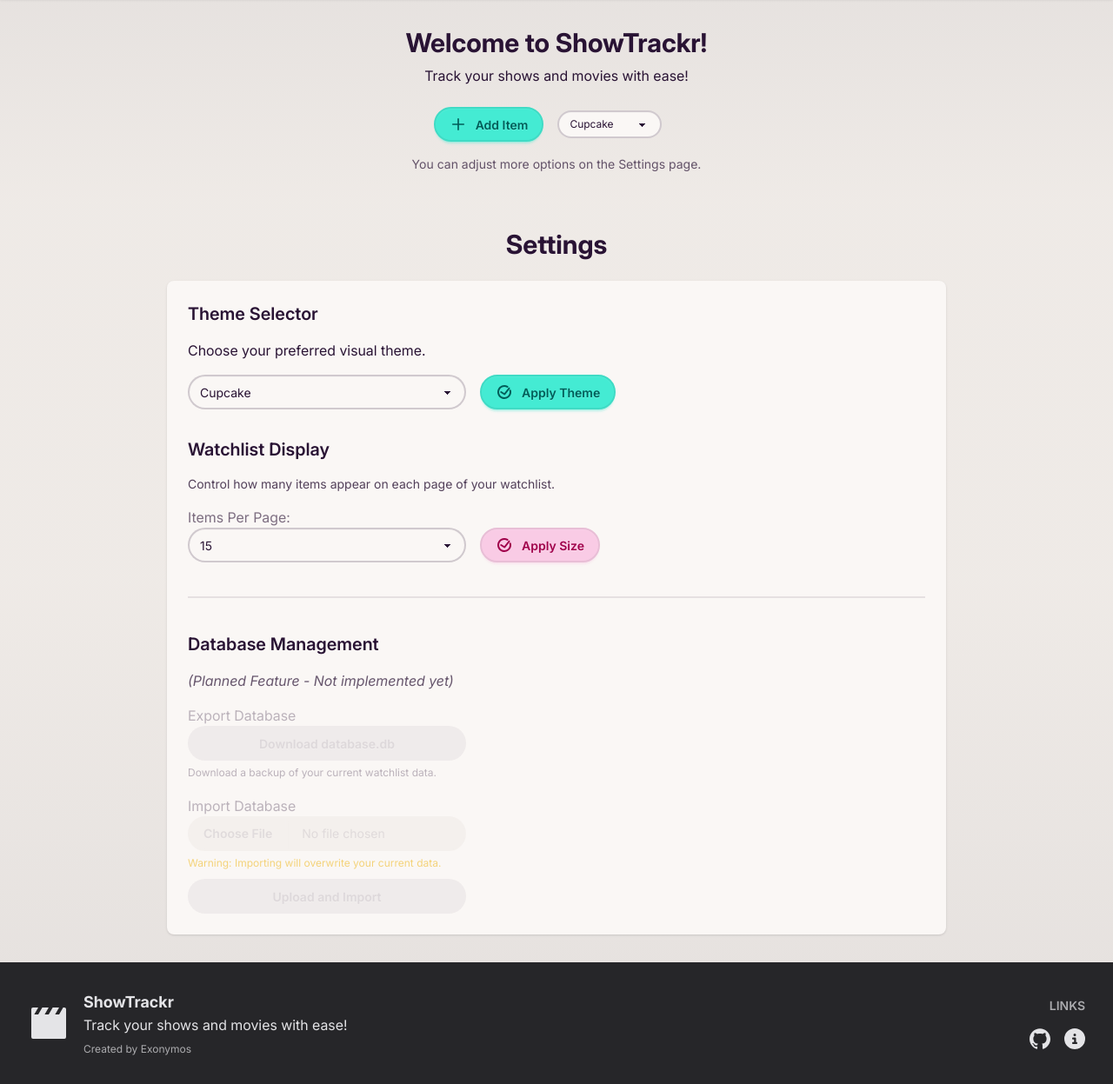
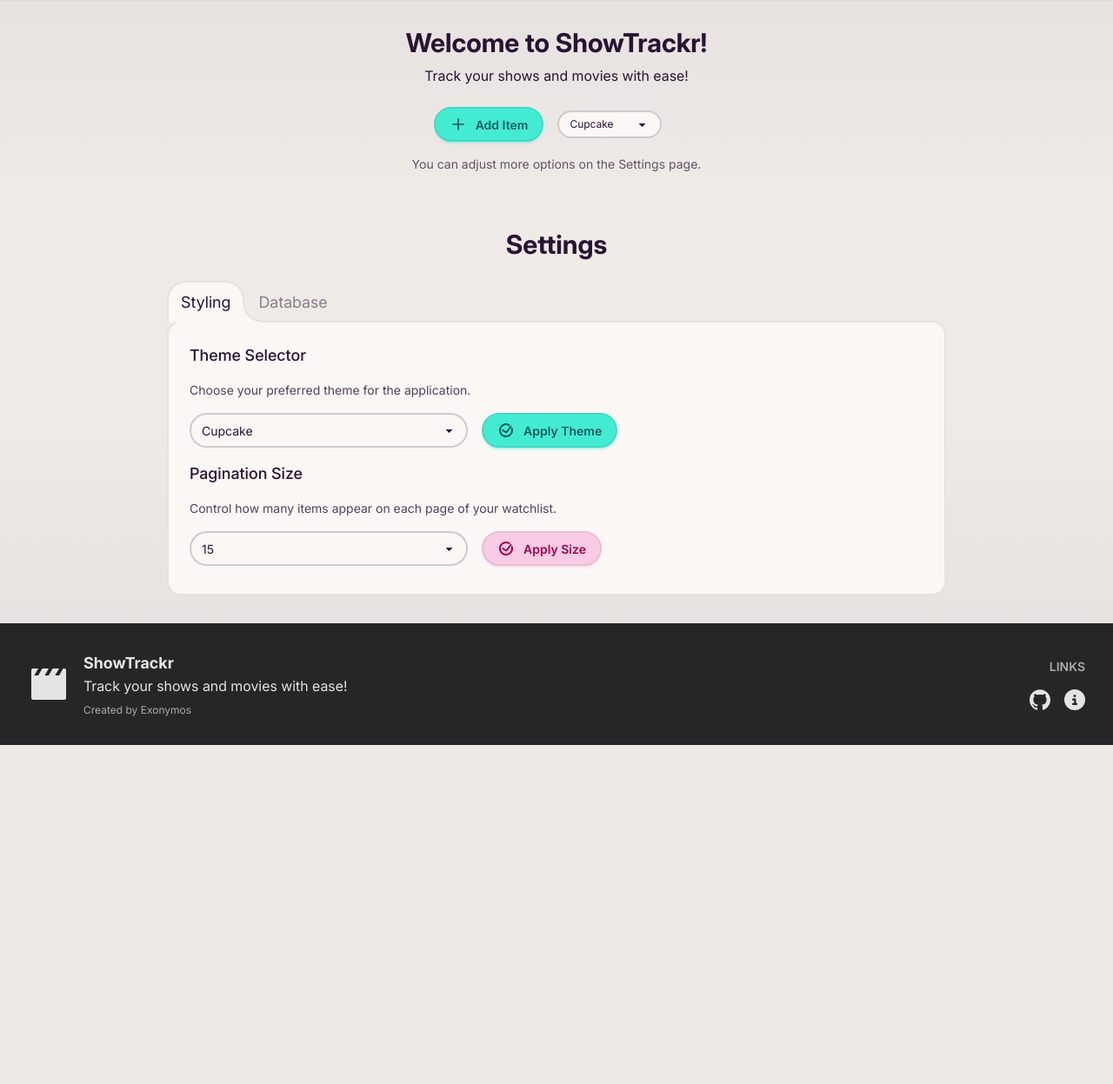
Before and after one commit to Exonymos/ShowTrackr-Web, a Flask app: page /settings/ in a window 1280 px wide. Shown: the part 65-1312 px from the top of the page at 87% size. After the commit the page ends 922 px from the top, so only its background shows below. Run offline with Flask 3, Linux system fonts and the light colour scheme; style sheets or scripts are compiled from the project's sources; parts of the project's set-up code (start-up, migrations or seed data) failed here and were passed over.

Commit message:
Add data export and import functionality to settings page
- Adds JSON backup import/export;
- Refactor settings page to use the tab styling;

```diff
--- a/src/watchlist/routes/settings.py
+++ b/src/watchlist/routes/settings.py
@@ -8,8 +8,17 @@ from flask import (
     current_app,
     url_for,
     redirect,
+    send_file,
+    flash,
 )
-from .. import config
+from .. import config, db
+from sqlalchemy.exc import SQLAlchemyError
+from ..models import WatchlistItem
+import json
+from datetime import datetime, date, timezone
+import io
+from werkzeug.utils import secure_filename
+import os
 
 settings_bp = Blueprint("settings", __name__, url_prefix="/settings")
 
@@ -68,3 +77,158 @@ def set_pagination_size():
         resp.headers["X-HX-Alert"] = "Invalid pagination size input."
         resp.headers["X-HX-Alert-Type"] = "error"
         return resp
+
+
+@settings_bp.route("/export_data", methods=["GET"])
+def export_data_json():
+    """Exports all watchlist items as a JSON file."""
+    try:
+        items = WatchlistItem.query.all()
+        data_to_export = []
+        for item in items:
+            item_dict = {
+                "title": item.title,
+                "type": item.type,
+                "year": item.year,
+                "tmdb_id": item.tmdb_id,
+                "imdb_id": item.imdb_id,
+                "boxd_id": item.boxd_id,
+                "overview": item.overview,
+                "poster_url": item.poster_url,
+                "status": item.status,
+                "rating": item.rating,
+                "notes": item.notes,
+                "date_added": item.date_added.isoformat() if item.date_added else None,
+                "date_watched": (
+                    item.date_watched.isoformat() if item.date_watched else None
+                ),
+            }
+            data_to_export.append(item_dict)
+
+        json_data = json.dumps(data_to_export, indent=2)
+
+        # Create a string IO buffer
+        str_io = io.StringIO()
+        str_io.write(json_data)
+        str_io.seek(0)
+
+        # Create a BytesIO buffer for send_file
+        bytes_io = io.BytesIO(str_io.read().encode("utf-8"))
+        bytes_io.seek(0)
+
+        timestamp = datetime.now().strftime("%Y%m%d_%H%M%S")
+        filename = f"showtrackr_backup_{timestamp}.json"
+
+        return send_file(
+            bytes_io,
+            mimetype="application/json",
+            as_attachment=True,
+            download_name=filename,
+        )
+
+    except Exception as e:
+        current_app.logger.error(f"Error during data export: {e}")
+        flash("Error exporting data. Please check logs.", "error")
+        return redirect(url_for("settings.show_settings"))
+
+
+ALLOWED_EXTENSIONS = {"json"}
+
+
+def allowed_file(filename):
+    return "." in filename and filename.rsplit(".", 1)[1].lower() in ALLOWED_EXTENSIONS
+
+
+@settings_bp.route("/import_data", methods=["POST"])
+def import_data_json():
+    """Imports watchlist items from an uploaded JSON file, replacing existing data."""
+    if "backup_file" not in request.files:
+        flash("No file part in the request.", "error")
+        return redirect(url_for("settings.show_settings"))
+
+    file = request.files["backup_file"]
+
+    if file.filename == "":
+        flash("No file selected for uploading.", "warning")
+        return redirect(url_for("settings.show_settings"))
+
+    if file and allowed_file(file.filename):
+        try:
+            # Read and parse the JSON file
+            json_data = file.read().decode("utf-8")
+            imported_items_raw = json.loads(json_data)
+
+            # CRITICAL: Delete existing items
+            db.session.query(WatchlistItem).delete()
+
+            new_items_to_add = []
+            items_skipped = 0
+
+            for raw_item in imported_items_raw:
+                # Basic validation for required fields
+                if not raw_item.get("title") or not raw_item.get("type"):
+                    items_skipped += 1
+                    current_app.logger.warning(
+                        f"Skipping item due to missing title or type: {raw_item.get('title', 'N/A')}"
+                    )
+                    continue
+
+                new_item = WatchlistItem(
+                    title=raw_item.get("title"),
+                    type=raw_item.get("type"),
+                    year=raw_item.get("year"),
+                    tmdb_id=raw_item.get("tmdb_id"),
+                    imdb_id=raw_item.get("imdb_id"),
+                    boxd_id=raw_item.get("boxd_id"),
+                    overview=raw_item.get("overview"),
+                    poster_url=raw_item.get("poster_url"),
+                    status=raw_item.get("status", "Watched"),
+                    rating=raw_item.get("rating"),
+                    notes=raw_item.get("notes"),
+                )
+
+                if raw_item.get("date_added"):
+                    try:
+                        new_item.date_added = datetime.fromisoformat(
+                            raw_item.get("date_added")
+                        )
+                    except ValueError:
+                        new_item.date_added = datetime.now(timezone.utc)
+                else:
+                    new_item.date_added = datetime.now(timezone.utc)
+
+                if raw_item.get("date_watched"):
+                    try:
+                        new_item.date_watched = date.fromisoformat(
+                            raw_item.get("date_watched")
+                        )
+                    except ValueError:
+                        new_item.date_watched = None
+
+                new_items_to_add.append(new_item)
+
+            db.session.add_all(new_items_to_add)
+            db.session.commit()
+
+            success_msg = f"{len(new_items_to_add)} items imported successfully."
+            if items_skipped > 0:
+                success_msg += (
+                    f" {items_skipped} items were skipped due to missing data."
+                )
+            flash(success_msg, "success")
+
+        except json.JSONDecodeError:
+            flash("Invalid JSON file. Please upload a valid backup.", "error")
+        except SQLAlchemyError as e:
+            db.session.rollback()
+            current_app.logger.error(f"Database error during import: {e}")
+            flash("Database error during import. Data rolled back.", "error")
+        except Exception as e:
+            db.session.rollback()
+            current_app.logger.error(f"Error during data import: {e}")
+            flash(f"An unexpected error occurred during import: {str(e)}", "error")
+
+        return redirect(url_for("settings.show_settings"))
+    else:
+        flash("Invalid file type. Please upload a .json file.", "error")
+        return redirect(url_for("settings.show_settings"))
--- a/src/watchlist/templates/_controls_bar_oob.html
+++ b/src/watchlist/templates/_controls_bar_oob.html
@@ -16,9 +16,7 @@
       <input type="search" id="search-input" name="search" class="grow text-sm" placeholder="Search by title..."
         value="{{ current_search if current_search else '' }}" hx-get="{{ url_for('main.load_watchlist') }}"
         hx-trigger="keyup changed delay:500ms, search" hx-target="#watchlist-content" hx-swap="innerHTML"
-        hx-indicator="#htmx-indicator" {# Include current filter and sort params when searching #}
-        hx-include="[name^='filter_'], [name='sort'], [name='order'], #search-input" hx-preserve="true" {# Preserve
-        input value across swaps #} />
+        hx-indicator="#htmx-indicator" hx-preserve="true" />
     </label>
   </div>
 
--- a/src/watchlist/templates/settings.html
+++ b/src/watchlist/templates/settings.html
@@ -4,15 +4,30 @@
 {% block title %}ShowTrackr - Settings{% endblock %}
 
 {% block content %}
+
 <div class="max-w-4xl mx-auto">
   <h1 class="text-3xl font-bold mb-6 text-center">Settings</h1>
 
-  <div class="bg-base-100 p-6 rounded-lg shadow space-y-8">
-    <!-- Theme Selector -->
-    <section>
-      <h2 class="text-xl font-semibold mb-4">Theme Selector</h2>
-      <p class="mb-4">Choose your preferred visual theme.</p>
+  <!-- Flash Messages Area -->
+  {% with messages = get_flashed_messages(with_categories=true) %}
+  {% if messages %}
+  <div class="mb-4 space-y-2">
+    {% for category, message in messages %}
+    <div class="alert alert-{{ category if category != 'message' else 'info' }} shadow-md text-sm">
+      <span>{{ message }}</span>
+    </div>
+    {% endfor %}
+  </div>
+  {% endif %}
+  {% endwith %}
 
+  <div role="tablist" class="tabs tabs-lift tabs-lg">
+    <!-- Tab 1: Styling -->
+    <input type="radio" name="setting_tabs" role="tab" class="tab" aria-label="Styling" checked />
+    <div role="tabpanel" class="tab-content bg-base-100 border-base-300 rounded-box p-6">
+      <!-- Theme Selector -->
+      <h2 class="text-lg font-medium mb-4">Theme Selector</h2>
+      <p class="mb-4 text-sm opacity-80">Choose your preferred theme for the application.</p>
       <form hx-post="{{ url_for('settings.set_theme') }}" hx-target="body" hx-swap="none"
         class="flex flex-wrap gap-4 items-center">
         <div class="form-control w-full max-w-xs">
@@ -36,19 +51,14 @@
           Apply Theme
         </button>
       </form>
-    </section>
 
-    <!-- Pagination Size Setting -->
-    <section>
-      <h2 class="text-xl font-semibold mb-4">Watchlist Display</h2>
+      <!-- Pagination Size Setting -->
+      <h2 class="text-lg font-medium mb-4 mt-4">Pagination Size</h2>
       <p class="mb-4 text-sm opacity-80">Control how many items appear on each page of your watchlist.</p>
 
       <form hx-post="{{ url_for('settings.set_pagination_size') }}" hx-target="#pagination-feedback" hx-swap="innerHTML"
         class="flex flex-wrap gap-4 items-center">
         <div class="form-control w-full max-w-xs">
-          <label class="label" for="pagination_size_select">
-            <span class="label-text">Items Per Page:</span>
-          </label>
           <select id="pagination_size_select" name="pagination_size" class="select select-bordered"
             aria-label="Select Items Per Page">
             {% for size_option in valid_pagination_sizes %}
@@ -71,39 +81,72 @@
         </button>
       </form>
       <div id="pagination-feedback" class="mt-2 text-sm"></div>
-    </section>
+    </div>
 
-    <div class="divider"></div>
+    <!-- Tab 2: Database Management -->
+    <input type="radio" name="setting_tabs" role="tab" class="tab" aria-label="Database" />
+    <div role="tabpanel" class="tab-content bg-base-100 border-base-300 rounded-box p-6">
+      <h2 class="text-xl font-bold mb-4">Database Management</h2>
+      <p class="text-sm opacity-80 mb-4">Backup your watchlist data or restore from a previous backup.</p>
 
-    <!-- Watchlist Management -->
-    <section>
-      <h2 class="text-xl font-semibold mb-4">Database Management</h2>
-      <p class="text-base-content opacity-70 italic mb-4">(Planned Feature - Not implemented yet)</p>
+      <!-- Export Section -->
+      <section class="mb-8">
+        <h3 class="text-lg font-medium mb-2">Export Data</h3>
+        <form action="{{ url_for('settings.export_data_json') }}" method="GET">
+          <button type="submit" class="btn btn-primary flex items-center gap-2">
+            <svg xmlns="http://www.w3.org/2000/svg" fill="none" viewBox="0 0 24 24" stroke-width="1.5"
+              stroke="currentColor" class="w-5 h-5">
+              <path stroke-linecap="round" stroke-linejoin="round"
+                d="M3 16.5v2.25A2.25 2.25 0 0 0 5.25 21h13.5A2.25 2.25 0 0 0 21 18.75V16.5M16.5 12 12 16.5m0 0L7.5 12m4.5 4.5V3" />
+            </svg>
+            <span>Export Watchlist</span>
+          </button>
+        </form>
+        <p class="text-xs opacity-70 mt-2">
+          Download a JSON file containing all your watchlist items.<br>
+          This file can be used for backup or to import into another ShowTrackr instance.
+        </p>
+      </section>
 
-      <div class="space-y-4 opacity-50">
-        <div class="form-control">
-          <label class="label">
-            <span class="label-text">Export Database</span>
-          </label>
-          <button class="btn btn-outline btn-disabled w-full max-w-xs block" disabled>Download database.db</button>
-          <div class="label">
-            <span class="label-text-alt text-xs">Download a backup of your current watchlist data.</span>
+      <!-- Import Section -->
+      <section>
+        <h3 class="text-lg font-medium mb-2 mt-4">Import Data</h3>
+        <form action="{{ url_for('settings.import_data_json') }}" method="POST" enctype="multipart/form-data"
+          id="import-form">
+          <div class="form-control mb-3">
+            <input type="file" name="backup_file" id="backup_file_input"
+              class="file-input file-input-bordered file-input-sm max-w-xs" accept=".json" required />
           </div>
-        </div>
+          <button type="submit" class="btn btn-secondary flex items-center gap-2 mb-2"
+            onclick="return confirmImport();">
+            <svg xmlns="http://www.w3.org/2000/svg" fill="none" viewBox="0 0 24 24" stroke-width="1.5"
+              stroke="currentColor" class="w-5 h-5">
+              <path stroke-linecap="round" stroke-linejoin="round"
+                d="M3 16.5v2.25A2.25 2.25 0 0 0 5.25 21h13.5A2.25 2.25 0 0 0 21 18.75V16.5m-13.5-9L12 3m0 0 4.5 4.5M12 3v13.5" />
+            </svg>
+            <span>Import Watchlist</span>
+          </button>
+        </form>
+        <p class="text-xs opacity-70 mb-1">
+          Upload a previously exported ShowTrackr JSON backup file.
+        </p>
+        <span class="text-xs text-warning"><strong>WARNING:</strong> Importing will <strong class="underline">DELETE
+            ALL</strong> current
+          watchlist data and replace it with the backup. This action cannot be undone.</span>
+      </section>
 
-        <div class="form-control">
-          <label class="label">
-            <span class="label-text">Import Database</span>
-          </label>
-          <input type="file" class="file-input file-input-bordered w-full max-w-xs block" disabled />
-          <div class="label">
-            <span class="label-text-alt text-xs text-warning">Warning: Importing will overwrite your current
-              data.</span>
-          </div>
-          <button class="btn btn-secondary btn-disabled mt-2 w-full max-w-xs block" disabled>Upload and Import</button>
-        </div>
-      </div>
-    </section>
+    </div>
   </div>
 </div>
+<!-- Script -->
+<script>
+  function confirmImport() {
+    const fileInput = document.getElementById('backup_file_input');
+    if (!fileInput || !fileInput.files || fileInput.files.length === 0) {
+      showToast('Please select a backup file to import.', 'warning');
+      return false; // Prevent form submission
+    }
+    return confirm("ARE YOU ABSOLUTELY SURE?\n\nThis will DELETE ALL your current watchlist data and replace it with the content from the backup file. This action cannot be undone.");
+  }
+</script>
 {% endblock %}
```
Also changed, not shown: 1 other file.
